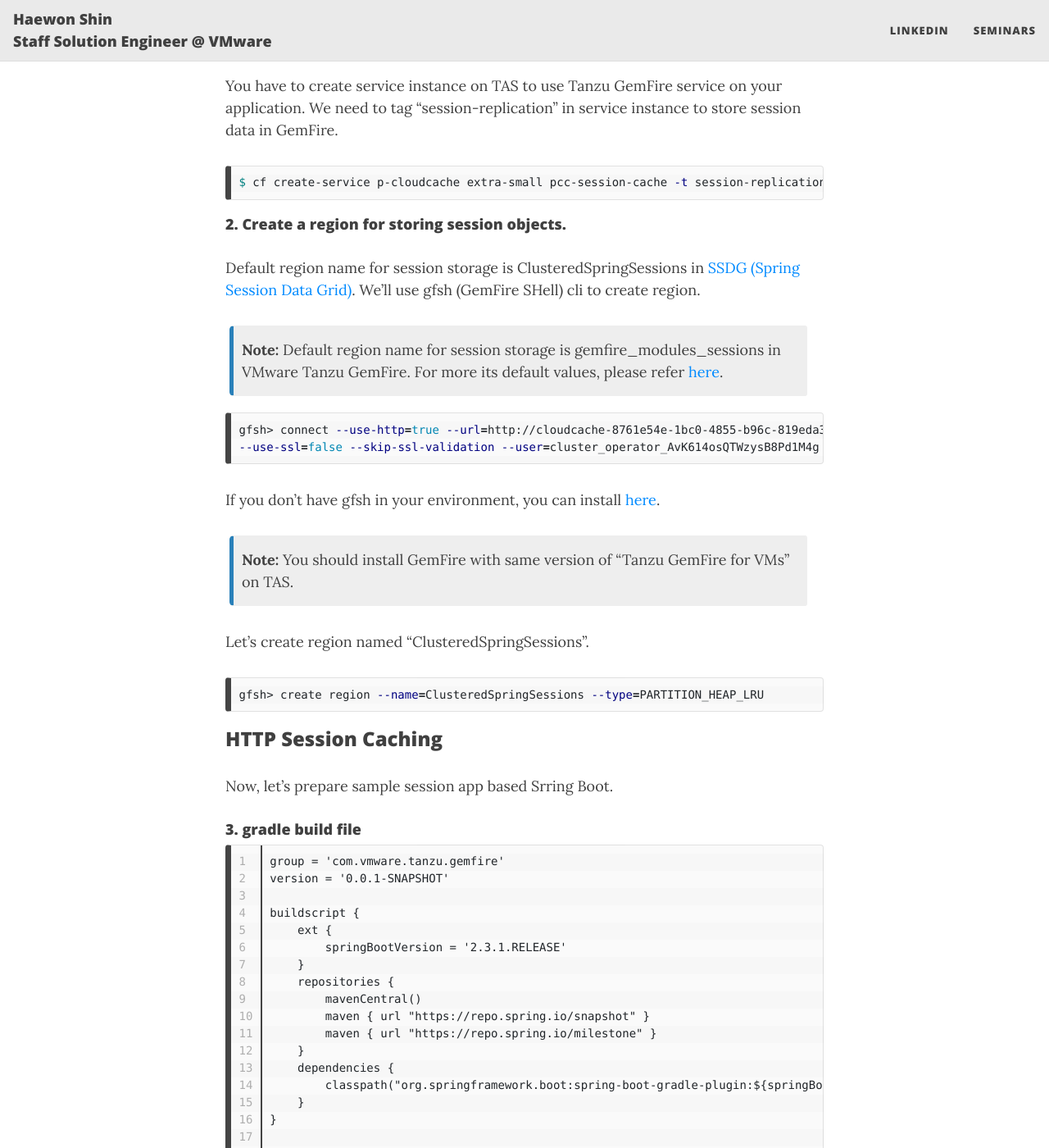
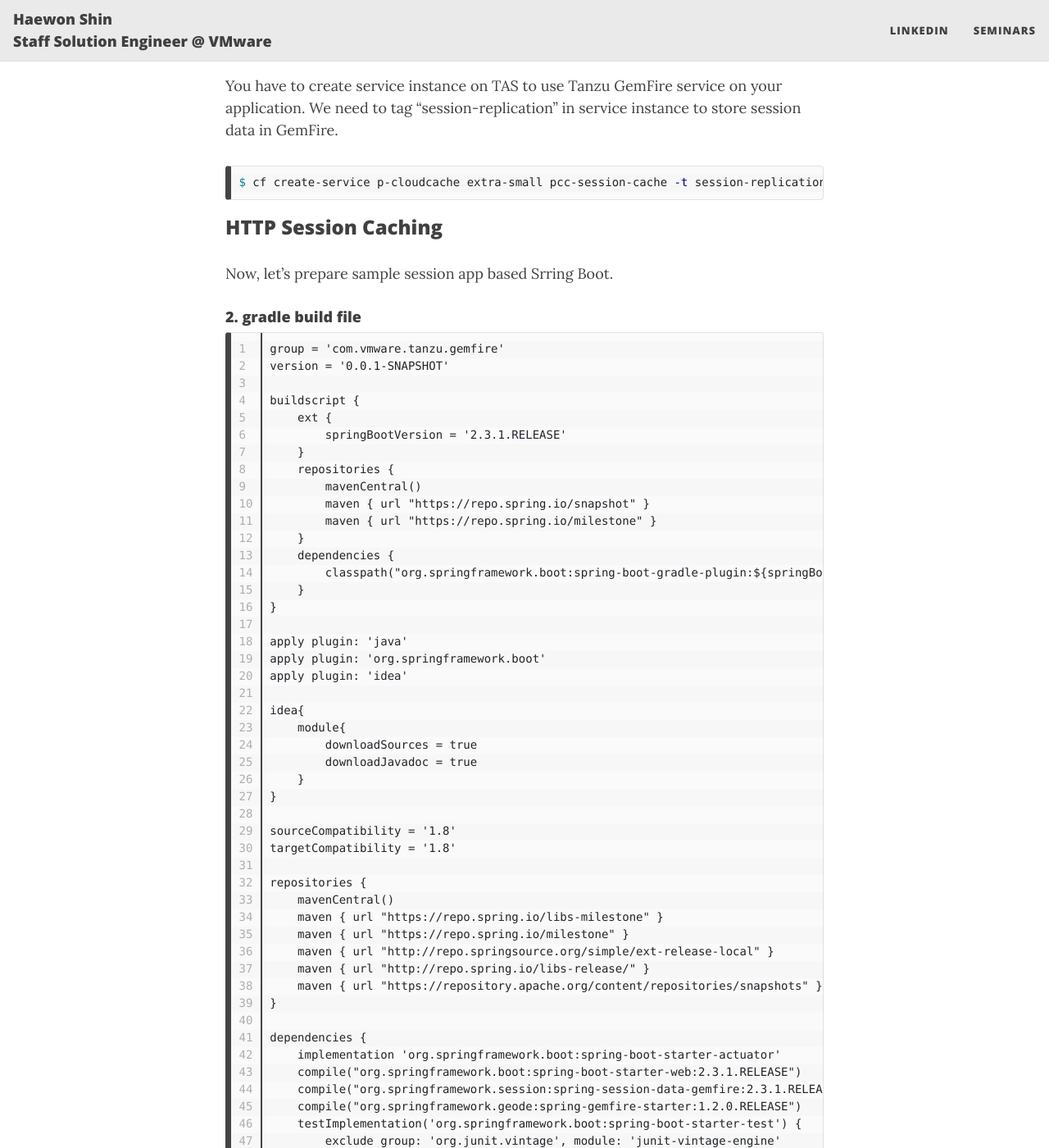
Before and after one commit to haewons-tanzu/haewons-tanzu.github.io, a Jekyll site: the page built from _posts/2020-10-29-http-session-caching-spring-data-on-tas.md, in a window 1280 px wide and 1400 px high, scrolled down 927 px. Shown: the whole window at 82% size. Built offline with Jekyll 4.4.1, drawn with Linux system fonts in a browser that asks for light colours; nearby versions of some CDN libraries; some of the changed text lies outside the part shown.

Commit message:
Update 2020-10-29-http-session-caching-spring-data-on-tas.md

````diff
--- a/_posts/2020-10-29-http-session-caching-spring-data-on-tas.md
+++ b/_posts/2020-10-29-http-session-caching-spring-data-on-tas.md
@@ -34,33 +34,11 @@
 $ cf create-service p-cloudcache extra-small pcc-session-cache -t session-replication
 ```
 
-#### 2. Create a region for storing session objects.
-Default region name for session storage is ClusteredSpringSessions in [SSDG (Spring Session Data Grid)](https://spring.io/projects/spring-session-data-geode){:target="_blank"}. We'll use gfsh (GemFire SHell) cli to create region.
-
-{: .box-note}
-**Note:** Default region name for session storage is gemfire_modules_sessions in VMware Tanzu GemFire. For more its default values, please refer [here](https://gemfire.docs.pivotal.io/910/geode/tools_modules/http_session_mgmt/tomcat_changing_gf_default_cfg.html){:target="_blank"}.
-
-
-```shell
-gfsh> connect --use-http=true --url=http://cloudcache-8761e54e-1bc0-4855-b96c-819eda347073.xxx.xxx.io/gemfire/v1
---use-ssl=false --skip-ssl-validation --user=cluster_operator_AvK614osQTWzysB8Pd1M4g --password=7eg52Fp8EM3eqpIXH0uRg
-```
-If you don't have gfsh in your environment, you can install [here](2020-10-29-gemfire-installation-on-mac){:target="_blank"}.
-
-{: .box-note}
-**Note:** You should install GemFire with same version of "Tanzu GemFire for VMs" on TAS.
-
-Let's create region named "ClusteredSpringSessions".
-
-```shell
-gfsh> create region --name=ClusteredSpringSessions --type=PARTITION_HEAP_LRU
-```
-
 ### HTTP Session Caching
 
 Now, let's prepare sample session app based Srring Boot.
 
-#### 3. gradle build file
+#### 2. gradle build file
 
 {% highlight text linenos %}
 group = 'com.vmware.tanzu.gemfire'
@@ -117,6 +95,31 @@
     useJUnitPlatform()
 }
 {% endhighlight %}
+
+#### 3. Configiration to create cache region using @EnableClusterAware
+
+We set the region name here.
+
+{% highlight java linenos %}
+package com.vmware.tanzu.gemfire.session;
+
+import org.springframework.boot.SpringApplication;
+import org.springframework.boot.autoconfigure.SpringBootApplication;
+import org.springframework.geode.config.annotation.EnableClusterAware;
+
+@SpringBootApplication
+@EnableClusterAware
+public class SessionApplication {
+
+    public static void main(String[] args) {
+        SpringApplication.run(SessionApplication.class, args);
+    }
+
+}
+{% endhighlight %}
+
+{: .box-note}
+**Note:** This does not push Expiration policy metadata to the server, so you would need to alter the region after region is created by the Spring Boot application. For more information, please refer [here](2020-10-30-consideration-for-using-tanzu-gemfire-vms){:target="_blank"}.
 
 #### 4. GemFire configuration file in Spring Boot App to enable session caching using @EnableGemFireHttpSession
 
@@ -181,6 +184,7 @@
     path: ./build/libs/session-0.0.1-SNAPSHOT.jar
     buildpacks: [java_buildpack_offline]
     services: [my-sessioncache]
+
 {% endhighlight %}
 
 #### 7. Build and push
````
